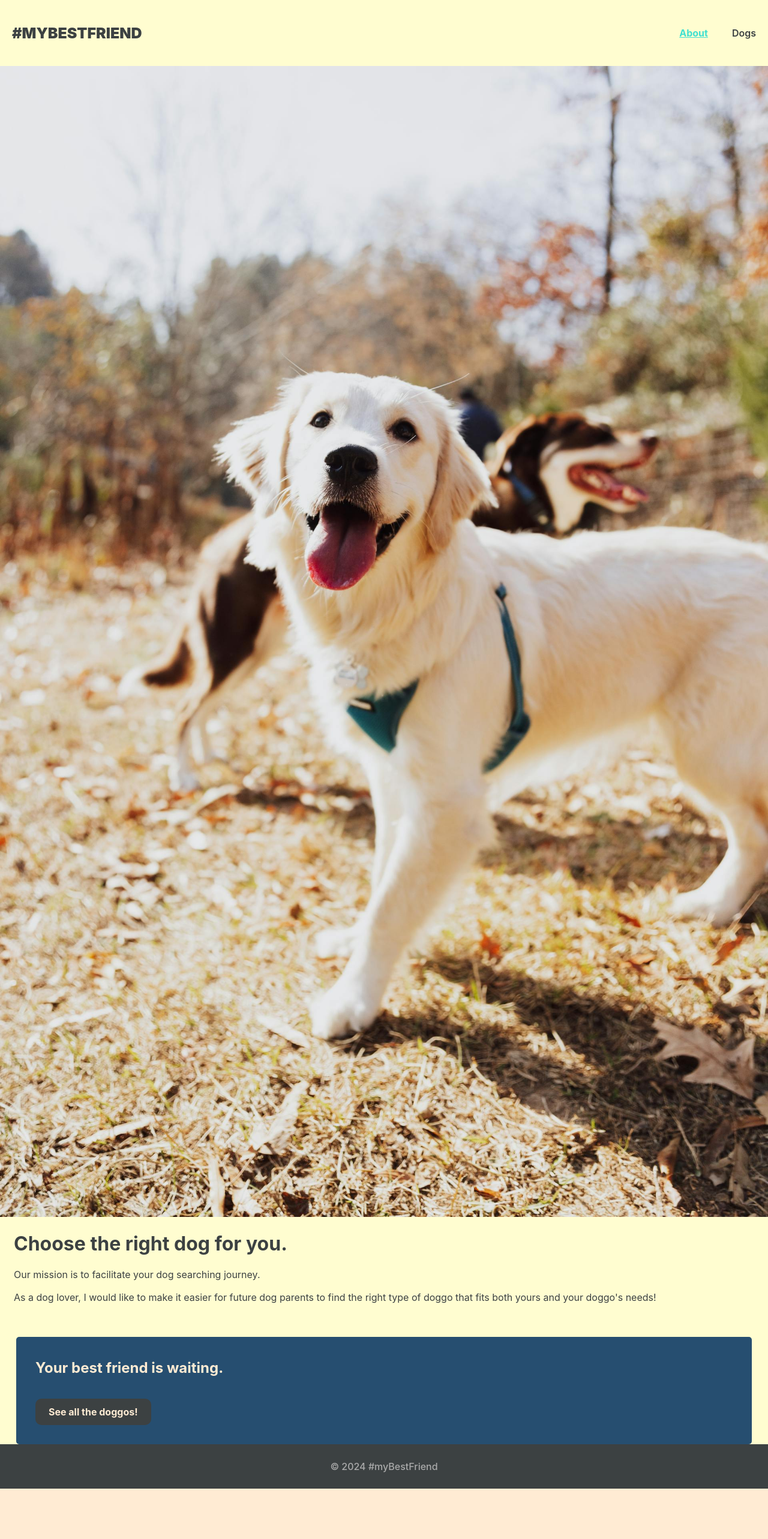
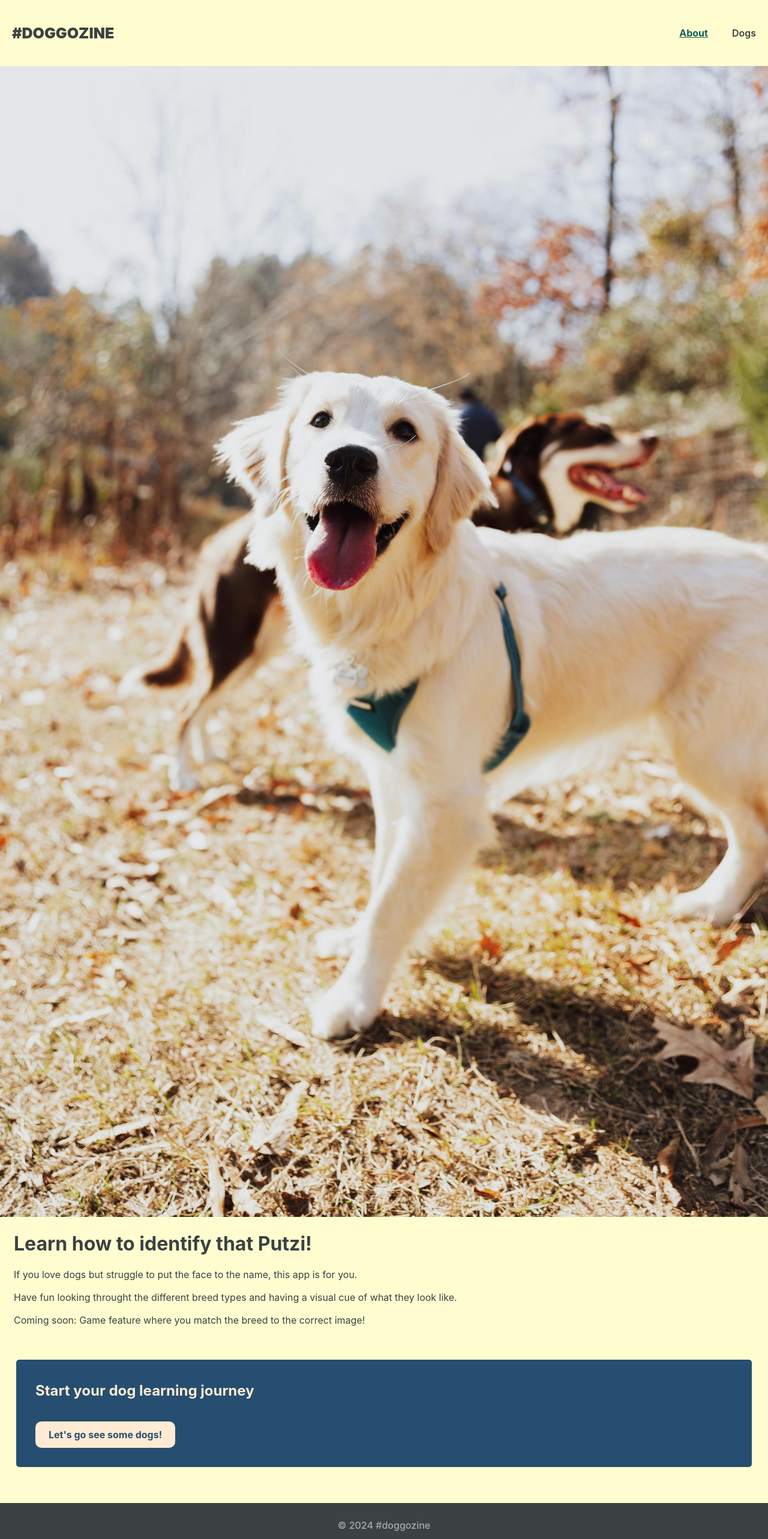
Before and after one commit to kristi-h/myDoggo, a React (Vite) app: page /about in a window 1280 px wide. Shown: the top 2566 px of the page at 60% size. Before the commit the page ends 2482 px from the top, so only its background shows below. Built offline with nearby package versions, Linux system fonts and the light colour scheme.

Commit message:
dogProfile edits

```diff
--- a/src/components/Footer.jsx
+++ b/src/components/Footer.jsx
@@ -1,5 +1,5 @@
 import React from "react"
 
 export default function Footer(){
-    return <footer>&#169; 2024 #myBestFriend</footer>
+    return <footer>&#169; 2024 #doggozine</footer>
 }
--- a/src/components/Header.jsx
+++ b/src/components/Header.jsx
@@ -3,14 +3,14 @@ import { Link, NavLink } from "react-router-dom"
 
 export default function Header() {
     const activeStyles = {
-        color: "#40e0d0",
+        color: "#115E59",
         textDecoration: "underline",
         fontWeight: "bold"
       }
 
     return (
         <header>
-            <Link className="site-logo" to="/">#myBestFriend</Link>
+            <Link className="site-logo" to="/">#doggozine</Link>
             <nav className="nav">
                 <NavLink
                     to="about"
--- a/src/components/Layout.jsx
+++ b/src/components/Layout.jsx
@@ -8,6 +8,9 @@ export default function Layout() {
         <>
             <Header />
             <Outlet />
+            <br></br>
+            <br></br>
+            <br></br>
             <Footer />
         </>
     )
--- a/src/index.css
+++ b/src/index.css
@@ -164,8 +164,8 @@ home-image {
 }
 
 .about-page-cta .link-button {
-  background-color: #3C4142;
-  color: #ffebd3;
+  background-color: #ffebd3;
+  color: #264e70;
   border-radius: 10px;
 }
 
@@ -205,12 +205,12 @@ home-image {
   border: none;
   border-radius: 5px;
   background-color: #FFEAD0;
-  color: #4D4D4D;
+  color: #264e70;
   transition: 200ms all cubic-bezier(0.4, 0, 0.2, 1);
 }
 
 .dog-type:hover {
-  color: #FFEAD0;
+  color: #ddd0ff;
 }
 
 .dog-type:focus {
--- a/src/index.jsx
+++ b/src/index.jsx
@@ -16,7 +16,7 @@ function App() {
           <Route index element={<Home />} />
           <Route path="about" element={<About />} />
           <Route path="dogs" element={<Dogs />} />
-          <Route path="dogprofile/:id" element={<DogProfile />} />
+          <Route path="dogprofile/:breed" element={<DogProfile />} />
         </Route>
       </Routes>
     </BrowserRouter>
--- a/src/pages/About.jsx
+++ b/src/pages/About.jsx
@@ -7,13 +7,14 @@ export default function About() {
         <div className="about-page-container">
             <img src={bgImg} className="about-image" />
             <div className="about-page-content">
-                <h1>Choose the right dog for you.</h1>
-                <p>Our mission is to facilitate your dog searching journey.</p>
-                <p>As a dog lover, I would like to make it easier for future dog parents to find the right type of doggo that fits both yours and your doggo's needs!</p>
+                <h1>Learn how to identify that Putzi!</h1>
+                <p>If you love dogs but struggle to put the face to the name, this app is for you. </p>
+                <p>Have fun looking throught the different breed types and having a visual cue of what they look like.</p>
+                <p>Coming soon: Game feature where you match the breed to the correct image!</p>
             </div>
             <div className="about-page-cta">
-                <h2>Your best friend is waiting.<br /></h2>
-                <Link className="link-button" to="/DogList">See all the doggos!</Link>
+                <h2>Start your dog learning journey<br /></h2>
+                <Link className="link-button" to="/DogList">Let's go see some dogs!</Link>
             </div>
         </div>
     );
--- a/src/pages/DogProfile.jsx
+++ b/src/pages/DogProfile.jsx
@@ -1,38 +1,42 @@
 import React from "react"
-import { useParams, Link } from "react-router-dom"
+import { useParams, Link, useSearchParams } from "react-router-dom"
+import { nanoid } from 'nanoid'
 
 export default function DogProfile() {
-    const params = useParams()
-    const [dog, setDog] = React.useState(null)
 
-    const headers = {
-        'x-api-key' : import.meta.env.VITE_DOGS_API_KEY
-    }
+    const [dog, setDog] = React.useState([])
+
 
     React.useEffect(() => {
-        const url = 'https://api.thedogapi.com/v1/images/search?limit=10&${params.id}'
-        fetch(url, {headers})
+        const url = 'https://dog.ceo/api/breed/akita/images'
+        fetch(url)
             .then(resp => resp.json())
-            .then(data => setDog(data.dog))
-    }, [params.id])
+            .then(data => {
+                setDog(data.message)})
+
+    }, [])
+
+    const dogPic = dog.map(url  => {
+        return (
+            <div key={nanoid}>
+                <p>{url}</p>
+            </div>
+
+        )
+    })
 
     return (
         <section>
         <Link
             to=".."
             relative="path"
-            className="back-button"
-        >&larr; <span>Back to all dogs</span>
+            className="back-button">
+            <span>Back to all dogs</span>
         </Link>
-
 
         <div className="dog-profile-container">
             {dog ? (
-                <div className="dog-profile">
-                    <img src={dog.url} />
-                    <h2>{dog.id}</h2>
-                    <button className="link-button">Save to favorites</button>
-                </div>
+                {dogPic}
             ) : <h2>Loading...</h2>}
         </div>
         </section>
--- a/src/pages/Dogs.jsx
+++ b/src/pages/Dogs.jsx
@@ -7,8 +7,7 @@ export default function getDogsImg(){
         'x-api-key' : import.meta.env.VITE_DOGS_API_KEY
     }
     const [dogs, setDogs] = React.useState([{
-        breed: "",
-        pics: []
+        breed: ""
     }])
 
     React.useEffect(() => {
@@ -17,7 +16,7 @@ export default function getDogsImg(){
             .then(resp => resp.json())
             .then(data => {
                 const dogsData = Object.keys(data.message).map(
-                    key  => ({ breed: key, pics: data.message[key] }))
+                    key  => ({ breed: key }))
                 setDogs(dogsData)})
 
     }, [])
@@ -27,8 +26,9 @@ export default function getDogsImg(){
     const dogEl = dogs.map(dog => {
         return (
             <>
-                <h2 key={dog.breed}>{dog.breed}</h2>
-                {dog.pics.map(url => <img key={url} src={url} />)}
+                <Link className="dog-type" to="/dogprofile/:{breed}">
+                    <h2 key={dog.breed}>{dog.breed}</h2>
+                </Link>
             </>
         )
       })
--- a/src/pages/Home.jsx
+++ b/src/pages/Home.jsx
@@ -7,9 +7,9 @@ export default function Home() {
     return (
         <div className="home-container">
             <img src={bgImg} className="home-image" />
-            <h1>Your new family member is waiting for you.</h1>
-            <p>Share more smiles by bringing home your best bud.</p>
-            <Link to="dogs">Back to doggos</Link>
+            <h1>Hello DogWorld</h1>
+            <h3>Let's explore the world of dogs!</h3>
+            <Link to="dogs">See those dogs</Link>
         </div>
     )
 };
```
